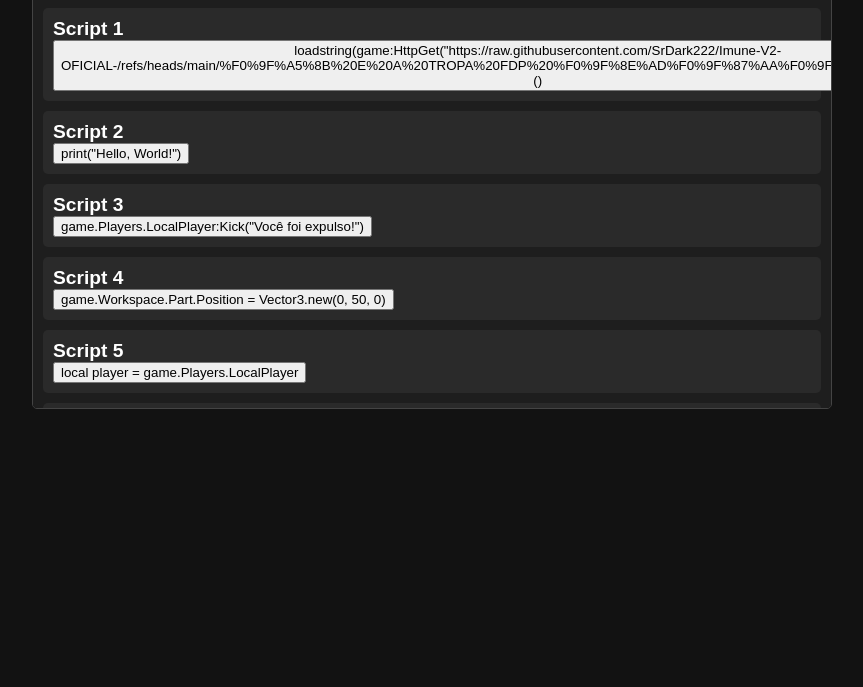
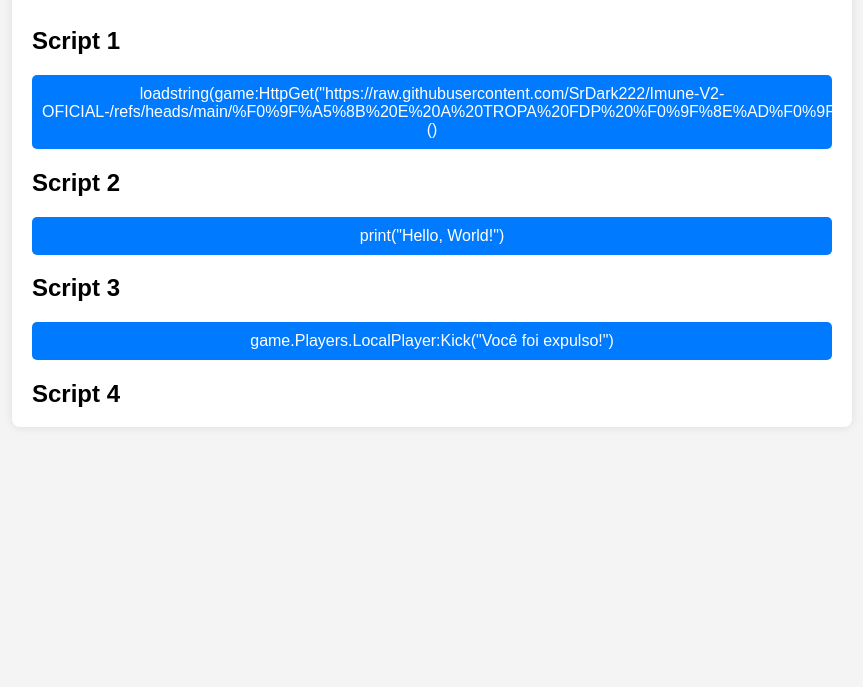
Before and after one commit to TERCEIRO-COMANDO-DA-CAPITAL/GRAVAR-TELA-, a plain HTML site: page index.html in a window 1280 px wide. Shown: the part 113-800 px from the top of the page, without its empty margins (208-1071 px from the left). Drawn offline with Linux system fonts and the light colour scheme.

Commit message:
Update style.css

```diff
--- a/style.css
+++ b/style.css
@@ -1,7 +1,6 @@
 body {
-    background-color: #121212;
-    color: #ffffff;
     font-family: Arial, sans-serif;
+    background-color: #f4f4f4;
     margin: 0;
     padding: 20px;
 }
@@ -9,39 +8,38 @@ body {
 .container {
     max-width: 800px;
     margin: auto;
+    background: white;
+    padding: 20px;
+    border-radius: 8px;
+    box-shadow: 0 0 10px rgba(0, 0, 0, 0.1);
 }
 
 h1 {
     text-align: center;
+    color: #333;
 }
 
 .scroll-container {
     max-height: 400px;
     overflow-y: auto;
-    border: 1px solid #444;
-    border-radius: 5px;
-    padding: 10px;
-    background-color: #1e1e1e;
+    margin-top: 20px;
 }
 
 .text-item {
-    background-color: #2a2a2a;
     margin: 10px 0;
+}
+
+button {
+    width: 100%;
     padding: 10px;
+    font-size: 16px;
+    background-color: #007bff;
+    color: white;
+    border: none;
     border-radius: 5px;
     cursor: pointer;
-    transition: background-color 0.3s;
 }
 
-.text-item:hover {
-    background-color: #3a3a3a;
+button:hover {
+    background-color: #0056b3;
 }
-
-h2 {
-    margin: 0;
-    font-size: 1.2em;
-}
-
-p {
-    margin: 5px 0 0;
-}
```
